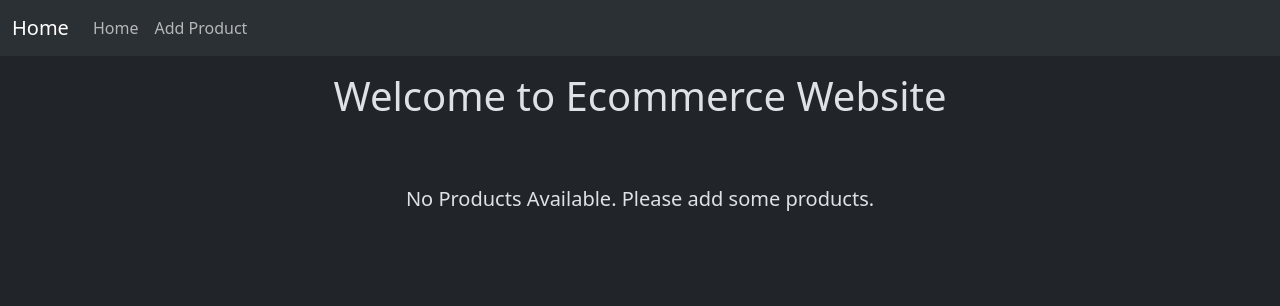
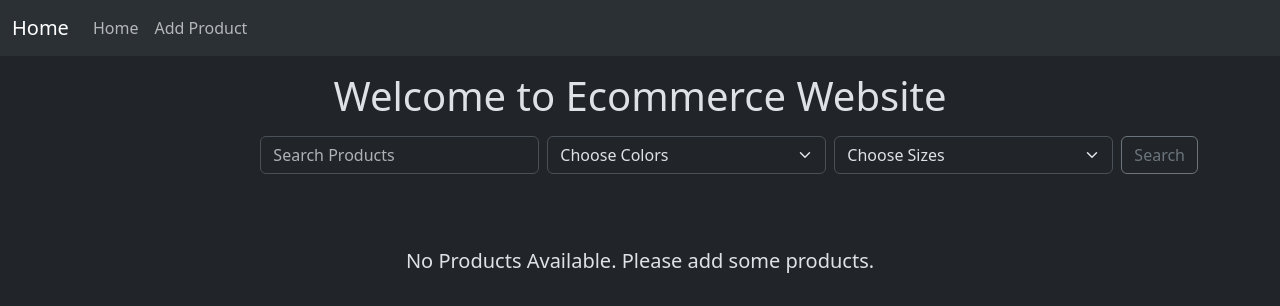
Before and after one commit to aarshpatel1/e-commerce-redux, a React (Vite) app: page / in a window 1280 px wide. Shown: the top 306 px of the page. Built offline with nearby package versions, Linux system fonts and the light colour scheme.

Commit message:
implementation of search and filtering

```diff
--- a/src/pages/AddProduct.jsx
+++ b/src/pages/AddProduct.jsx
@@ -52,7 +52,7 @@ export default function AddProduct() {
 	return (
 		<>
 			<h1 className="text-center my-3">Add Product</h1>
-			<form className="w-50 mx-auto" onSubmit={handleSubmit}>
+			<form className="w-50 mx-auto mb-5" onSubmit={handleSubmit}>
 				<div className="mb-3">
 					<label htmlFor="productName" className="form-label">
 						Product Name
@@ -83,8 +83,8 @@ export default function AddProduct() {
 						<img
 							src={product.productImageUrl}
 							alt={product.productName || "Product"}
-                            width={300}
-                            className="mt-3 rounded"
+							width={300}
+							className="mt-3 rounded"
 						/>
 					)}
 				</div>
--- a/src/pages/Display.jsx
+++ b/src/pages/Display.jsx
@@ -14,11 +14,69 @@ export default function Display() {
 		setProducts(updatedProducts);
 	};
 
+	const handleSearch = (e) => {
+		e.preventDefault();
+		const form = e.target;
+		const query = form[0].value.toLowerCase();
+		const colorFilter = form[1].value;
+		const sizeFilter = form[2].value;
+		const allProducts = JSON.parse(
+			localStorage.getItem("products") || "[]"
+		);
+		const filteredProducts = allProducts.filter((product) => {
+			const matchesQuery =
+				product.productName.toLowerCase().includes(query) ||
+				product.productDescription.toLowerCase().includes(query);
+			const matchesColor = colorFilter
+				? product.productColor === colorFilter
+				: true;
+			const matchesSize = sizeFilter
+				? product.productSize === sizeFilter
+				: true;
+			return matchesQuery && matchesColor && matchesSize;
+		});
+		setProducts(filteredProducts);
+	};
+
 	return (
 		<>
 			<h1 className="text-center my-3">Welcome to Ecommerce Website</h1>
 
-			<div className="container">
+			<div className="container" onSubmit={handleSearch}>
+				<form className="d-flex mb-4 justify-content-end" role="search">
+					<input
+						type="text"
+						className="form-control me-2 w-25"
+						placeholder="Search Products"
+						aria-label="Search"
+					/>
+					<select
+						name="filter"
+						id="filter"
+						className="form-select me-2 w-25"
+					>
+						<option value="">Choose Colors</option>
+						<option value="red">Red</option>
+						<option value="green">Green</option>
+						<option value="blue">Blue</option>
+					</select>
+
+					<select
+						name="size"
+						id="size"
+						className="form-select me-2 w-25"
+					>
+						<option value="">Choose Sizes</option>
+						<option value="xl">XL</option>
+						<option value="xxl">XXL</option>
+						<option value="xxxl">XXXL</option>
+					</select>
+
+					<button className="btn btn-outline-secondary" type="submit">
+						Search
+					</button>
+				</form>
+
 				<div className="row">
 					{products.length !== 0 &&
 						products.map((product, index) => (
```
